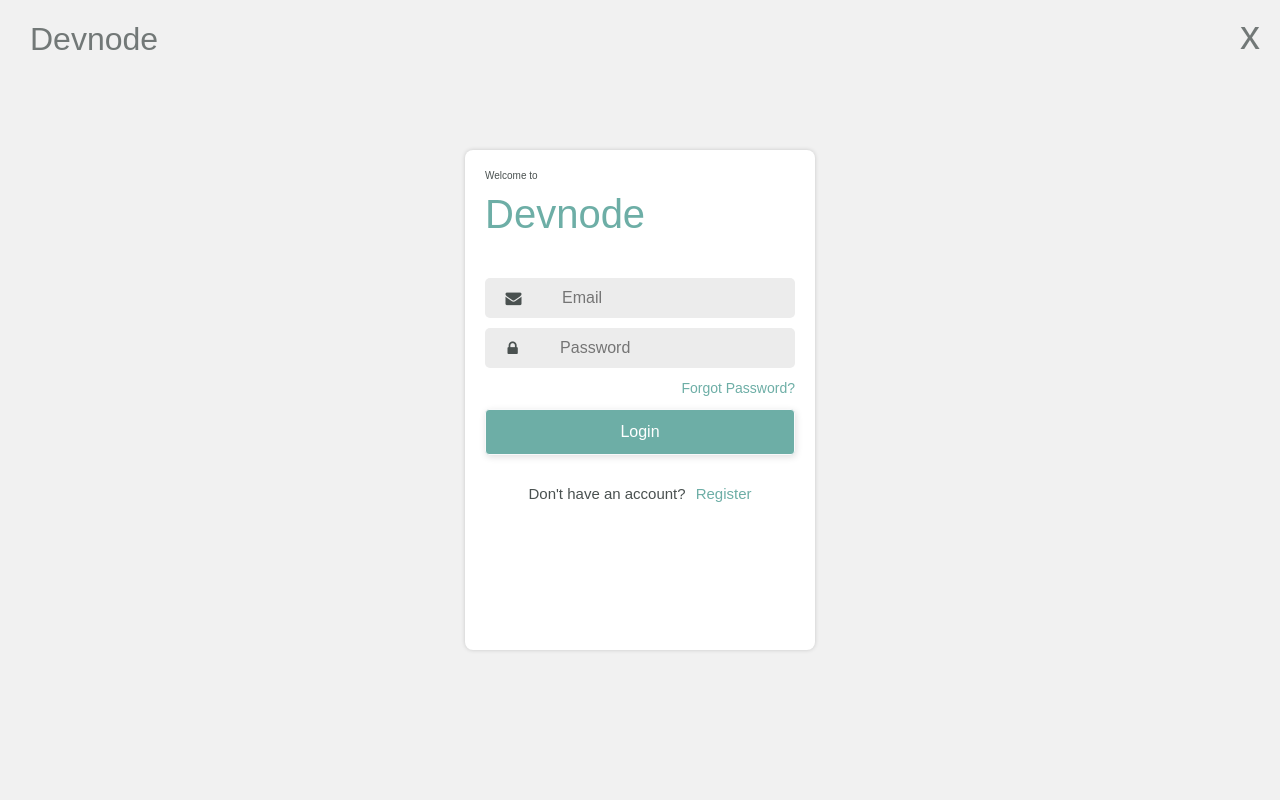
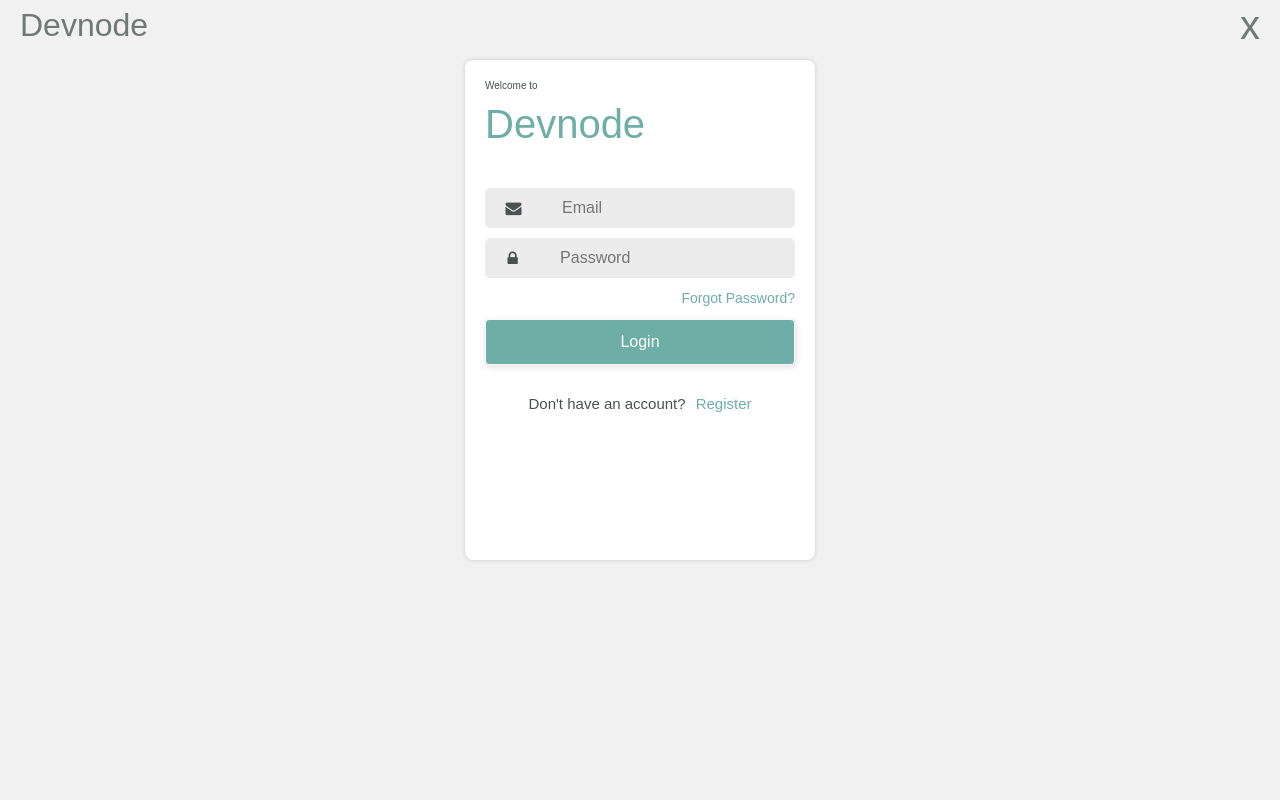
Before and after one commit to yaswanthsaivendra/Devnode, a Flask app: page /login/ in a window 1280 px wide. Run offline with Flask 2, Linux system fonts and the light colour scheme; some libraries are stand-ins or nearby versions; some web fonts are replaced.

Commit message:
styled flash msgs

```diff
--- a/devnode/static/css/login.css
+++ b/devnode/static/css/login.css
@@ -8,36 +8,39 @@
 }
 body {
   background-color: rgba(177, 174, 174, 0.17) !important;
+}
+h2,p{
+  margin: 0;
+}
+.navigation{
   display: flex;
-  justify-content: center;
+  height: 50px;
+  justify-content: space-between;
   align-items: center;
-  position: absolute;
-  top: 0;
-  left: 0;
-  right: 0;
-  bottom: 0;
+  margin-bottom: 10px;
 }
 #close{
-  position: absolute;
-  top: 5px;
-  right: 20px;
   font-size:40px;
   color:#4a5150c2 !important;
+  padding-right: 20px;
 }
 #close:hover{
   text-decoration: none !important;
 }
 .logo{
-  position: absolute;
-  top: 20px;
-  left: 20px;
   color:#4a5150c2 !important;
+  padding-left: 20px;
 }
 .logo:hover{
   text-decoration: none !important;
 }
 
-
+.wrapper{
+  display: flex;
+  height: 100%;
+  justify-content: center;
+  align-items: center;
+}
 .formContainer {
   background-color: #ffffff;
   width: 350px;
@@ -117,3 +120,12 @@ a:hover{
 .fa{
   color:#4a5150;
 }
+.container{
+  width: 90vw;
+
+}
+.row{
+  display: flex;
+  justify-content: center;
+  text-align: center;
+}
--- a/devnode/templates/layout.html
+++ b/devnode/templates/layout.html
@@ -63,7 +63,7 @@
         {% if messages %}
             {% for category, message in messages %}
             <div class="container">
-                <div class="row">
+                <div class="row w-100">
                     <div class="alert alert-{{category}} col-md-8 alert" role="alert">
                         {{ message }}
                     </div>
--- a/devnode/templates/login.html
+++ b/devnode/templates/login.html
@@ -8,11 +8,14 @@
 {% endblock css %}
 
 {% block navigation %}
+  <div class="navigation">
     <h2><a href="{{ url_for('index') }}" class="logo">Devnode</a></h2>
     <p><a href="{{ url_for('index') }}" id="close">x</a></p>
+  </div>
 {% endblock navigation %}
 
 {% block content %}
+<div class="wrapper">
     <div class="formContainer">
         <h3>Welcome to</h3>
         <h1>Devnode</h1>
@@ -52,6 +55,8 @@
         </form>
         <h5 class="text-center downLink">Don't have an account?<a href="{{ url_for('signup') }}">Register</a></h5>
     </div>
+</div>
+
 
 
 <script src="{{ url_for('static', filename='javascript/login.js') }}"></script>
--- a/devnode/templates/signup.html
+++ b/devnode/templates/signup.html
@@ -8,11 +8,14 @@
 {% endblock css %}
 
 {% block navigation %}
+<div class="navigation">
     <h2><a href="{{ url_for('index') }}" class="logo">Devnode</a></h2>
     <p><a href="{{ url_for('index') }}" id="close">x</a></p>
+  </div>
 {% endblock navigation %}
 
 {% block content %}
+<div class="wrapper">
     <div class="formContainer">
         <h3>Join</h3>
         <h1>Devnode</h1>
@@ -74,6 +77,8 @@
         </form>
         <h5 class="text-center downLink">Already have an account?<a href="{{ url_for('login') }}">Login</a></h5>
     </div>
+</div>
+
 
 
 
```
Lines whose indentation alone changed are shown as unchanged.
